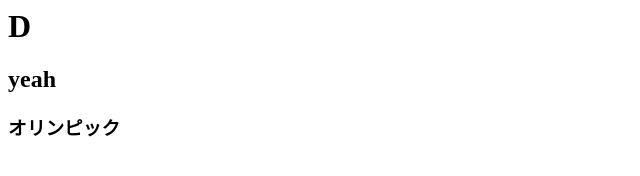
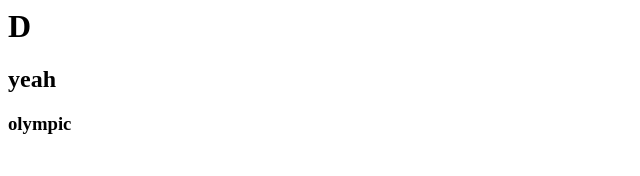
Before and after one commit to opst-D-Take/test-site, a plain HTML site: page index.html in a window 1280 px wide. Shown: the full height of the page, 0-640 px from the left. Drawn offline with Linux system fonts and the light colour scheme.

Commit message:
Update index.html

```diff
--- a/index.html
+++ b/index.html
@@ -7,6 +7,6 @@ D
 <body>
 <h1>D</h1>
 <h2>yeah<h2>
-<h3>オリンピック</h3>
+<h3>olympic</h3>
 </body>
 </html>
```
